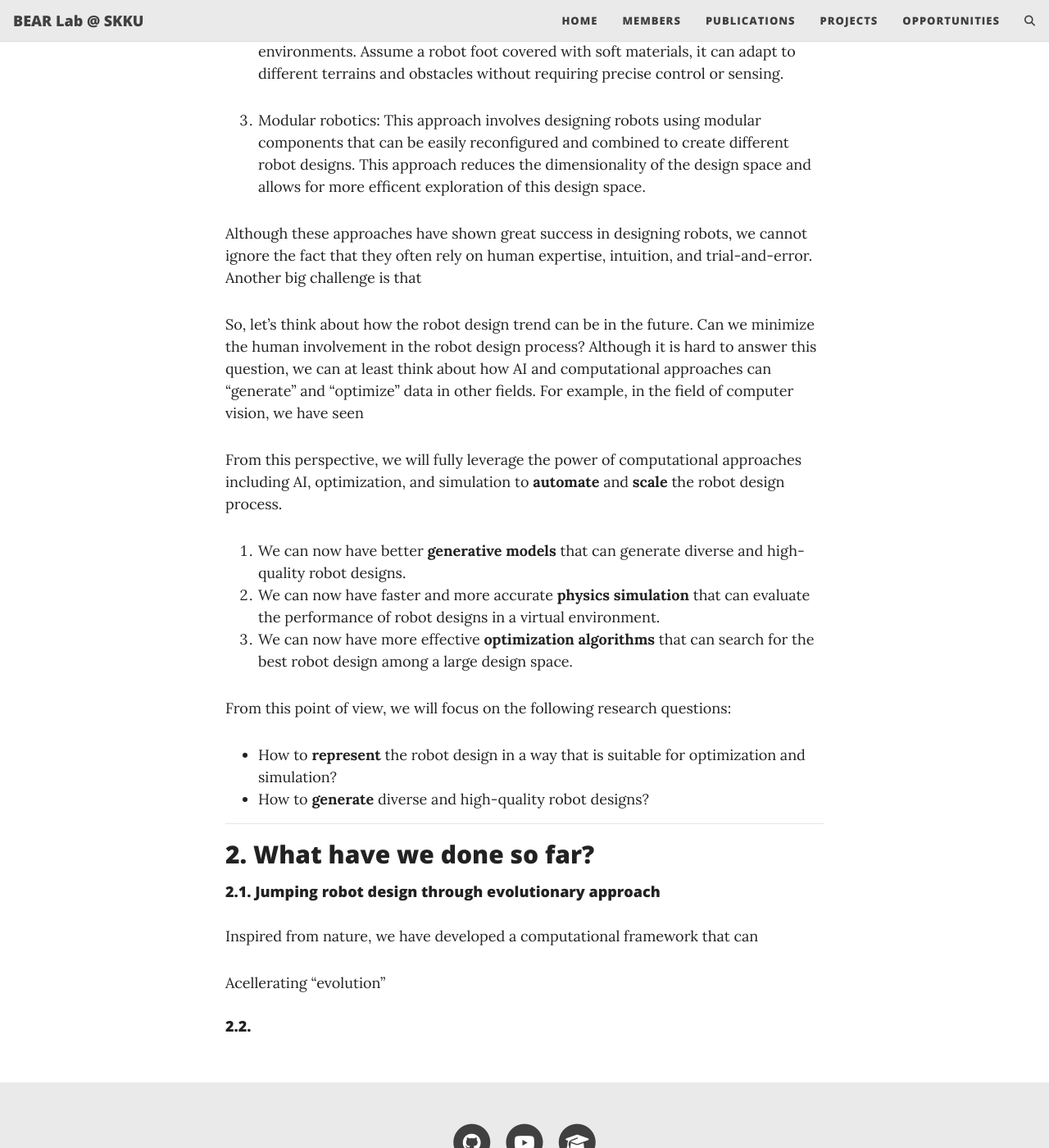
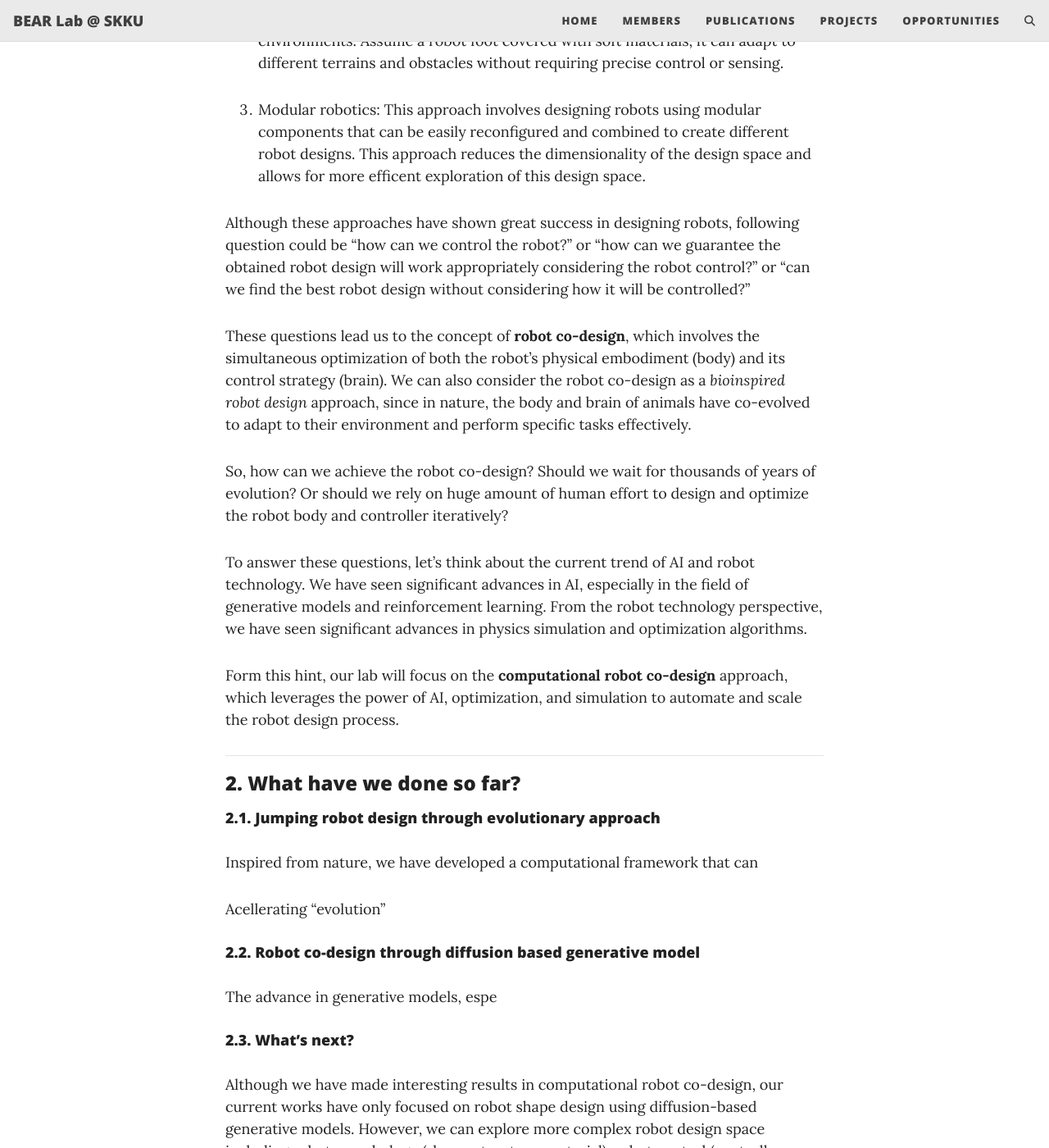
Before and after one commit to bear-research-lab/bear-research-lab.github.io, a Jekyll site: the page built from _pages/projects/codesign.md, in a window 1280 px wide and 1400 px high, scrolled down 1018 px. Shown: the whole window at 82% size. Built offline with Jekyll 4.4.1, drawn with Linux system fonts in a browser that asks for light colours; comment, search, counter and statistics services are not loaded; our own code applies the rules of GitHub Pages for plain Markdown files; some of the changed text lies outside the part shown.

Commit message:
co-design

```diff
--- a/_pages/projects/codesign.md
+++ b/_pages/projects/codesign.md
@@ -3,10 +3,10 @@ layout: page
 permalink: /projects/codesign/
 ---
 
-## 1. Why we are interested in computational robot co-design?
-Designing robots could be understood as a process of **optimizing robot design for the given task**. Then the question becomes: How does human optimize the robot design for a given task? Well, I believe that, the human often rely on **experience** and **intuition** to design robots. However, this process is often **time-consuming**, **expensive**, and **sub-optimal**.
+### 1. Why we are interested in computational robot co-design?
+Designing robots could be understood as a process of **optimizing robot design for the given task**. Following question could be: How does human optimize the robot design for a given task? One possible answer could be, the human often rely on **experience** and **intuition** to design robots. However, this process is often **time-consuming**, **expensive**, and **sub-optimal**.
 
-There has been several successful robot design frameworks.
+Several successful robot design frameworks include:
 
 1. Bio-inspired design: This approach draws inspiration from nature to design robots that mimic the behavior and structure of biological organisms. Examples include robotic fish, birds, and insects. In this approach, we often rely on how the creatures in nature have evolved to adapt to their environment.
 
@@ -14,27 +14,30 @@ There has been several successful robot design frameworks.
 
 3. Modular robotics: This approach involves designing robots using modular components that can be easily reconfigured and combined to create different robot designs. This approach reduces the dimensionality of the design space and allows for more efficent exploration of this design space.
 
-Although these approaches have shown great success in designing robots, we cannot ignore the fact that they often rely on human expertise, intuition, and trial-and-error. Another big challenge is that
+Although these approaches have shown great success in designing robots, following question could be "how can we control the robot?" or "how can we guarantee the obtained robot design will work appropriately considering the robot control?" or "can we find the best robot design without considering how it will be controlled?"
 
-So, let's think about how the robot design trend can be in the future. Can we minimize the human involvement in the robot design process? Although it is hard to answer this question, we can at least think about how AI and computational approaches can "generate" and "optimize" data in other fields. For example, in the field of computer vision, we have seen
+These questions lead us to the concept of **robot co-design**, which involves the simultaneous optimization of both the robot's physical embodiment (body) and its control strategy (brain). We can also consider the robot co-design as a *bioinspired robot design* approach, since in nature, the body and brain of animals have co-evolved to adapt to their environment and perform specific tasks effectively.
 
-From this perspective, we will fully leverage the power of computational approaches including AI, optimization, and simulation to **automate** and **scale** the robot design process.
+So, how can we achieve the robot co-design? Should we wait for thousands of years of evolution? Or should we rely on huge amount of human effort to design and optimize the robot body and controller iteratively?
 
-1. We can now have better **generative models** that can generate diverse and high-quality robot designs.
-2. We can now have faster and more accurate **physics simulation** that can evaluate the performance of robot designs in a virtual environment.
-3. We can now have more effective **optimization algorithms** that can search for the best robot design among a large design space.
+To answer these questions, let's think about the current trend of AI and robot technology. We have seen significant advances in AI, especially in the field of generative models and reinforcement learning. From the robot technology perspective, we have seen significant advances in physics simulation and optimization algorithms.
 
-From this point of view, we will focus on the following research questions:
-- How to **represent** the robot design in a way that is suitable for optimization and simulation?
-- How to **generate** diverse and high-quality robot designs?
+Form this hint, our lab will focus on the **computational robot co-design** approach, which leverages the power of AI, optimization, and simulation to automate and scale the robot design process.
 
 ---
 
-## 2. What have we done so far?
+### 2. What have we done so far?
 
 #### 2.1. Jumping robot design through evolutionary approach
 Inspired from nature, we have developed a computational framework that can
 
 Acellerating "evolution"
 
-#### 2.2.
+#### 2.2. Robot co-design through diffusion based generative model
+The advance in generative models, espe
+
+#### 2.3. What's next?
+Although we have made interesting results in computational robot co-design, our current works have only focused on robot shape design using diffusion-based generative models. However, we can explore more complex robot design space including robot morphology (shape, structure, material), robot control (controller, policy), and robot fabrication (manufacturing process, cost). Let's explore more complex robot design space using more advanced AI, optimization, and simulation techniques.
+
+---
+This page was written with the help of large language model (LLM).
```
